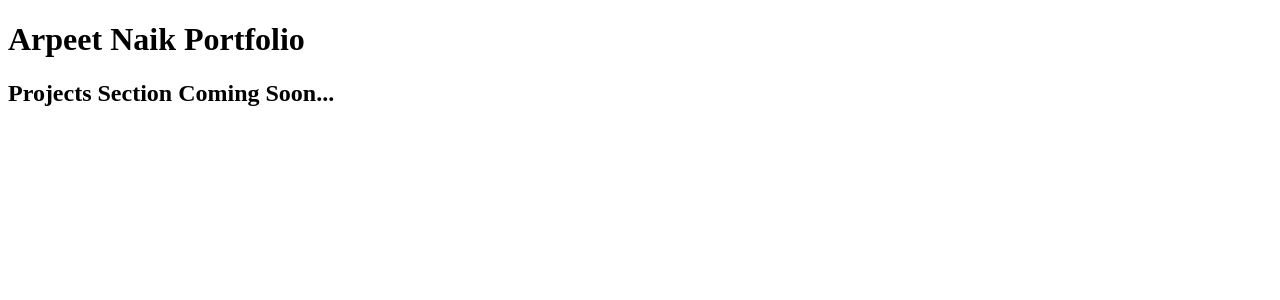
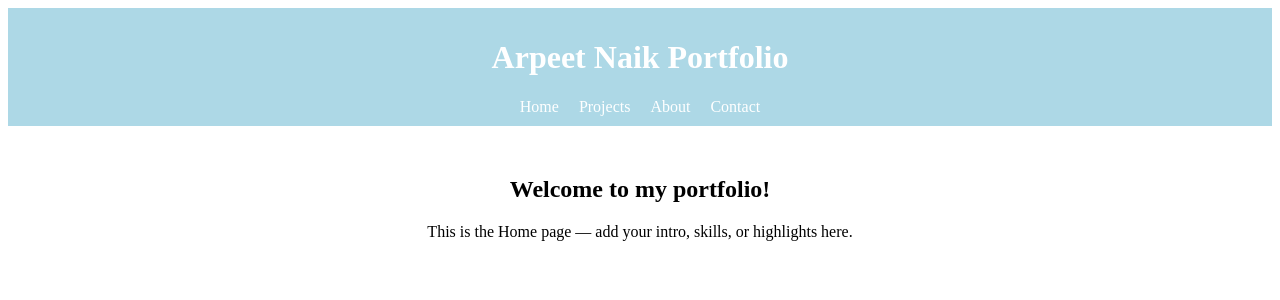
Before and after one commit to anaik31/personal_portfolio, a React (Vite) app: page / in a window 1280 px wide. Shown: the top 300 px of the page. Built offline with nearby package versions, Linux system fonts and the light colour scheme.

Commit message:
Routing and styling

```diff
--- a/package.json
+++ b/package.json
@@ -11,7 +11,8 @@
   },
   "dependencies": {
     "react": "^19.1.1",
-    "react-dom": "^19.1.1"
+    "react-dom": "^19.1.1",
+    "react-router-dom": "^7.8.2"
   },
   "devDependencies": {
     "@eslint/js": "^9.33.0",
--- a/src/App.jsx
+++ b/src/App.jsx
@@ -1,16 +1,30 @@
-import { useState } from 'react'
+import { Routes, Route} from "react-router-dom";
 import Header from './components/Header'
 import Projects from './components/Projects'
+import About from './components/About'
+import Contact from './components/Contact'
 
 function App() {
-  const [count, setCount] = useState(0)
-
   return (
     <div>
       <Header />
-      <Projects />
+
+      {/* Routes for other pages */}
+      <Routes>
+        <Route path="/" element={
+            <div class = "homeHeader">
+              <h2>Welcome to my portfolio!</h2>
+              <p>This is the Home page — add your intro, skills, or highlights here.</p>
+            </div>
+          }
+        />
+        <Route path="/projects" element={<Projects />} />
+        <Route path="/about" element={<About />} />
+        <Route path="/contact" element={<Contact />} />
+      </Routes>
+
     </div>
   )
 }
 
-export default App
+export default App;
--- a/src/components/About.jsx
+++ b/src/components/About.jsx
@@ -0,0 +1,7 @@
+function About() {
+  return (
+    <p>This is About Page.</p>
+  );
+}
+
+export default About;
--- a/src/components/Contact.jsx
+++ b/src/components/Contact.jsx
@@ -0,0 +1,7 @@
+function Contact() {
+  return (
+    <p>This is Contact Page.</p>
+  );
+}
+
+export default Contact;
--- a/src/components/Header.jsx
+++ b/src/components/Header.jsx
@@ -1,7 +1,16 @@
+import { Link } from "react-router-dom";
+import "../styles.css"
+
 function Header() {
   return (
-    <header>
+    <header className = "header">
       <h1>Arpeet Naik Portfolio</h1>
+      <nav style={{ marginTop: "10px" }}>
+        <Link to="/" style={{ margin: "0 10px", color: "white", textDecoration: "none" }}>Home</Link>
+        <Link to="/projects" style={{ margin: "0 10px", color: "white", textDecoration: "none" }}>Projects</Link>
+        <Link to="/about" style={{ margin: "0 10px", color: "white", textDecoration: "none" }}>About</Link>
+        <Link to="/contact" style={{ margin: "0 10px", color: "white", textDecoration: "none" }}>Contact</Link>
+      </nav>
     </header>
   );
 }
--- a/src/main.jsx
+++ b/src/main.jsx
@@ -1,9 +1,12 @@
 import { StrictMode } from 'react'
 import { createRoot } from 'react-dom/client'
+import { BrowserRouter } from 'react-router-dom'
 import App from './App.jsx'
 
 createRoot(document.getElementById('root')).render(
   <StrictMode>
-    <App />
+    <BrowserRouter>
+      <App />
+    </BrowserRouter>
   </StrictMode>,
 )
--- a/src/styles.css
+++ b/src/styles.css
@@ -0,0 +1,13 @@
+/* Home Page */
+.homeHeader{
+  text-align: center;
+  margin-top: 50px;
+}
+
+/* Header Page */
+.header{
+  text-align: center;
+  color: white;
+  background-color: lightblue;
+  padding: 10px;
+}
```
Also changed, not shown: 1 other file (tests, documents, lock files or other folders).
